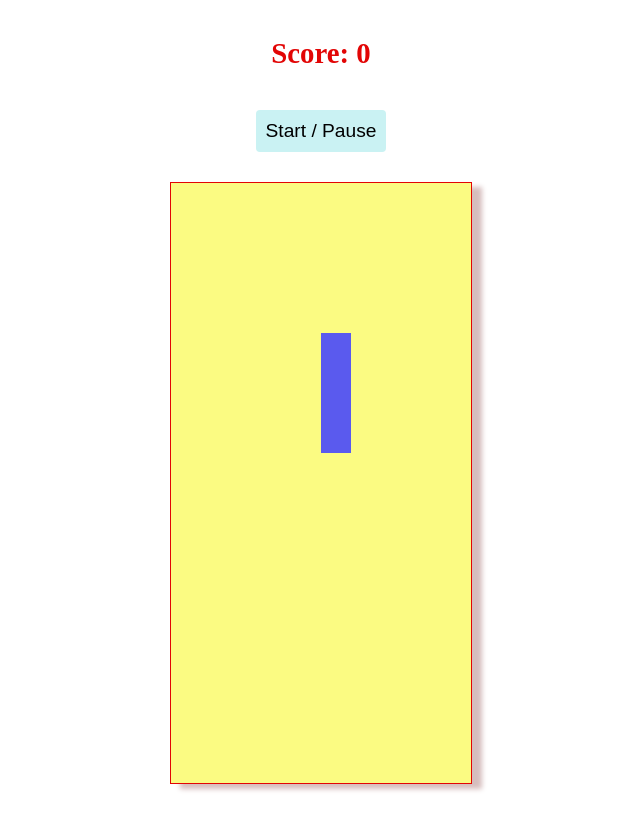
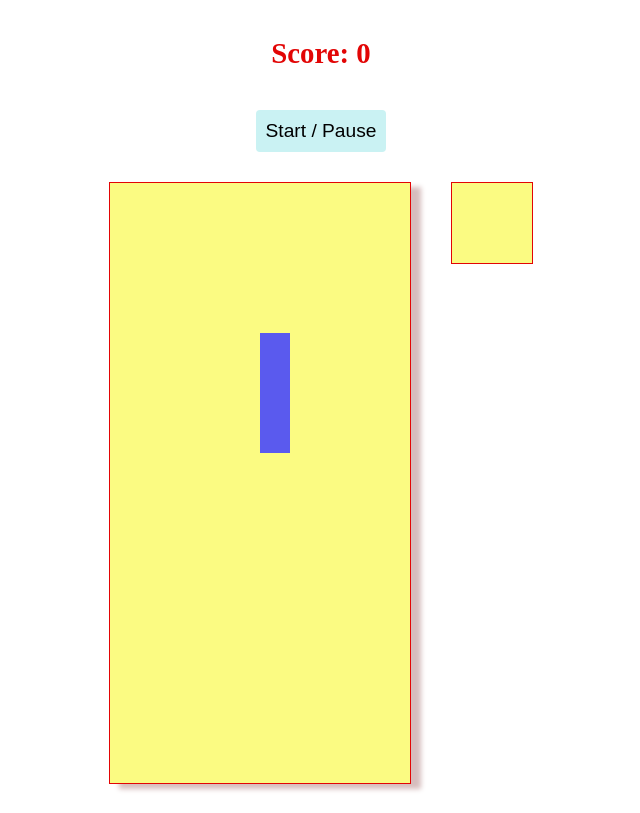
Before and after one commit to I-A11/Tetris-Game, a plain HTML site: page index.html in a window 1280 px wide. Shown: the whole page, without its empty margins (319-959 px from the left). Drawn offline with Linux system fonts and the light colour scheme.

Commit message:
making show up next tetromino in mini grid using html and css files

```diff
--- a/app.js
+++ b/app.js
@@ -154,5 +154,6 @@ document.addEventListener("DOMContentLoaded", () => {
     current = theTetrominoes[random][currentRotation];
     draw();
   }
+
   /////////////////////////
 });
--- a/index.html
+++ b/index.html
@@ -8,9 +8,10 @@
     <title>Document</title>
   </head>
   <body>
-    <div class="container">
+    <div class="main-container">
       <h3>Score: <span id="score">0</span></h3>
       <button id="start-btn">Start / Pause</button>
+      <div class="containe">
         <div class="grid">
           <div></div>
           <div></div>
@@ -223,6 +224,25 @@
           <div class="taken"></div>
           <div class="taken"></div>
         </div>
+
+        <div class="mini-grid">
+          <div></div>
+          <div></div>
+          <div></div>
+          <div></div>
+          <div></div>
+          <div></div>
+          <div></div>
+          <div></div>
+          <div></div>
+          <div></div>
+          <div></div>
+          <div></div>
+          <div></div>
+          <div></div>
+          <div></div>
+        </div>
+      </div>
     </div>
 
     <script src="./app.js"></script>
--- a/style.css
+++ b/style.css
@@ -1,11 +1,14 @@
-.container {
-  display: inline-flex;
+.main-container {
+  display: flex;
   flex-direction: column;
-  justify-content: center;
+  justify-content: space-between;
   align-items: center;
   width: 100%;
 }
 
+.containe {
+  display: flex;
+}
 .grid {
   display: flex;
   flex-wrap: wrap;
@@ -39,3 +42,18 @@ h3 {
 .tetromino {
   background-color: #5a5aee;
 }
+
+.mini-grid {
+  width: 80px;
+  height: 80px;
+  display: flex;
+  flex-wrap: wrap;
+  background-color: #fbfb82;
+  margin-left: 40px;
+  border: #e20505 1px solid;
+}
+
+.mini-grid div {
+  height: 20px;
+  width: 20px;
+}
```
Lines whose indentation alone changed are shown as unchanged.
